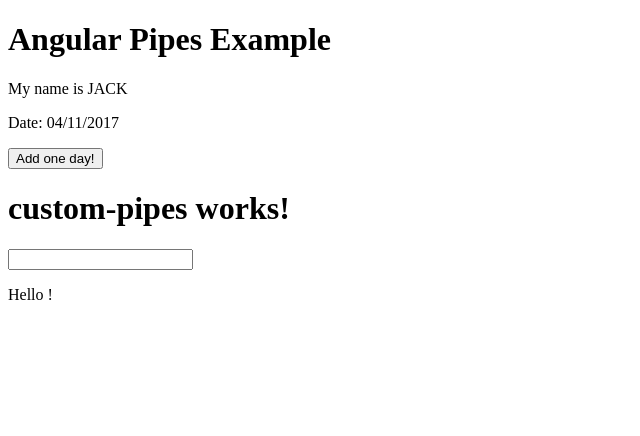
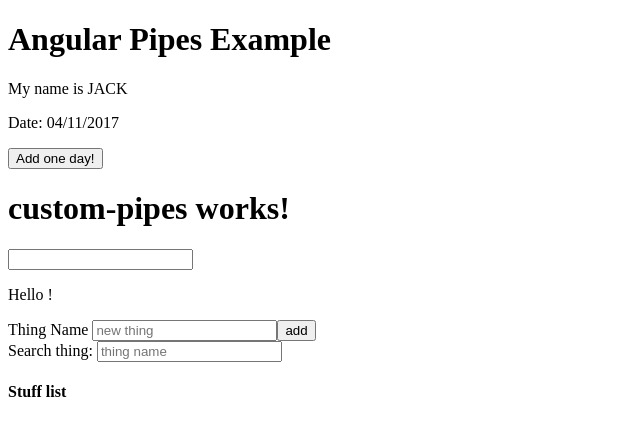
Before and after one commit to javijiujitsu/Angular-Pipes-Example, an Angular app: page / in a window 1280 px wide. Shown: the top 436 px of the page, without its empty margins (0-640 px from the left). Built offline with nearby package versions, Linux system fonts and the light colour scheme.

Commit message:
Addded advanced pipe filter

```diff
--- a/src/app/app.module.ts
+++ b/src/app/app.module.ts
@@ -8,13 +8,15 @@
 import { BuiltInPipesComponent } from './built-in-pipes/built-in-pipes.component';
 import { CustomPipesComponent } from './custom-pipes/custom-pipes.component';
 import { CapitalizePipe } from './pipes/capitalize.pipe';
+import { FilterPipe } from './pipes/filter.pipe';
 
 @NgModule({
   declarations: [
     AppComponent,
     BuiltInPipesComponent,
     CustomPipesComponent,
-    CapitalizePipe
+    CapitalizePipe,
+    FilterPipe
   ],
   imports: [
     BrowserModule,
--- a/src/app/custom-pipes/custom-pipes.component.html
+++ b/src/app/custom-pipes/custom-pipes.component.html
@@ -3,3 +3,24 @@
 </h1>
 <input [(ngModel)]="name">
 <p> Hello {{ name | capitalize }}! </p>
+
+<div>
+      <label for="thing_name"> Thing Name </label>
+      <input placeholder="new thing" type="text" #thingName>
+      <button (click)="addItem(thingName.value); thingName.value=''">
+          add
+      </button>
+    </div>
+
+    <div>
+      <label for="things_name"> Search thing: </label>
+      <input id="things_name" placeholder="thing name"
+              type="text" [(ngModel)]="pattern">
+    <div>
+
+    <h4> Stuff list </h4>
+    <ul>
+      <li *ngFor="let thing of stuff | filter:'name':pattern; let i = index">
+        {{ i+1 }}) {{ thing.name }}
+      </li>
+    </ul>
--- a/src/app/custom-pipes/custom-pipes.component.ts
+++ b/src/app/custom-pipes/custom-pipes.component.ts
@@ -7,9 +7,15 @@
 })
 export class CustomPipesComponent implements OnInit {
 
+  stuff: Array<Object> = [];
+  pattern: string;
+
   constructor() { }
 
-  ngOnInit() {
+  ngOnInit() {}
+
+  addItem(item) {
+    this.stuff.push({name: item});
   }
 
 }
--- /dev/null
+++ b/src/app/pipes/filter.pipe.ts
@@ -0,0 +1,21 @@
+import { Pipe, PipeTransform } from '@angular/core';
+
+@Pipe({
+  name: 'filter'
+})
+export class FilterPipe implements PipeTransform {
+
+  transform(items: any[], field: string, value: string): any[] {
+    if (!items) {
+      return [];
+    }
+
+    if (!value) {
+      return items;
+    }
+
+    const myPattern = new RegExp(value, 'i');
+    return items.filter(it => it[field].match(myPattern));
+  }
+
+}
```
Also changed, not shown: 1 other file (tests, documents, lock files or other folders).
